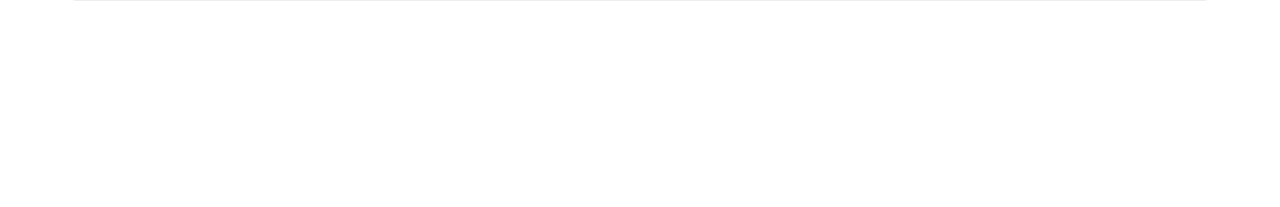
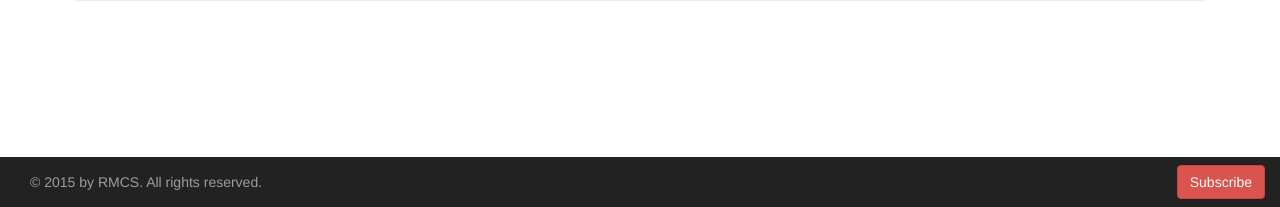
Before and after one commit to Anne56njeri/Blog, a Flask app: page / in a window 1280 px wide. Shown: the part 593-800 px from the top of the page. Run offline with Flask 2, Linux system fonts and the light colour scheme; data that the repository does not hold is empty; some libraries are stand-ins or nearby versions.

Commit message:
added a footer

```diff
--- a/app/templates/base.html
+++ b/app/templates/base.html
@@ -1,4 +1,5 @@
 {% extends 'bootstrap/base.html'%}
 {% block navbar %}
-{% include 'navbar.html' %}
+ {% include 'navbar.html' %}
+ {%include 'footer.html' %}
 {% endblock %}
--- /dev/null
+++ b/app/templates/footer.html
@@ -0,0 +1,6 @@
+<nav class="navbar-wrapper navbar-inverse navbar-fixed-bottom">
+  <div class="container-fluid">
+    <p class="navbar-text pull-left">&copy; 2015 by RMCS. All rights reserved.</p>
+    <a href="#" class="btn navbar-btn btn-danger pull-right">Subscribe</a>
+  </div>
+</nav>
```
